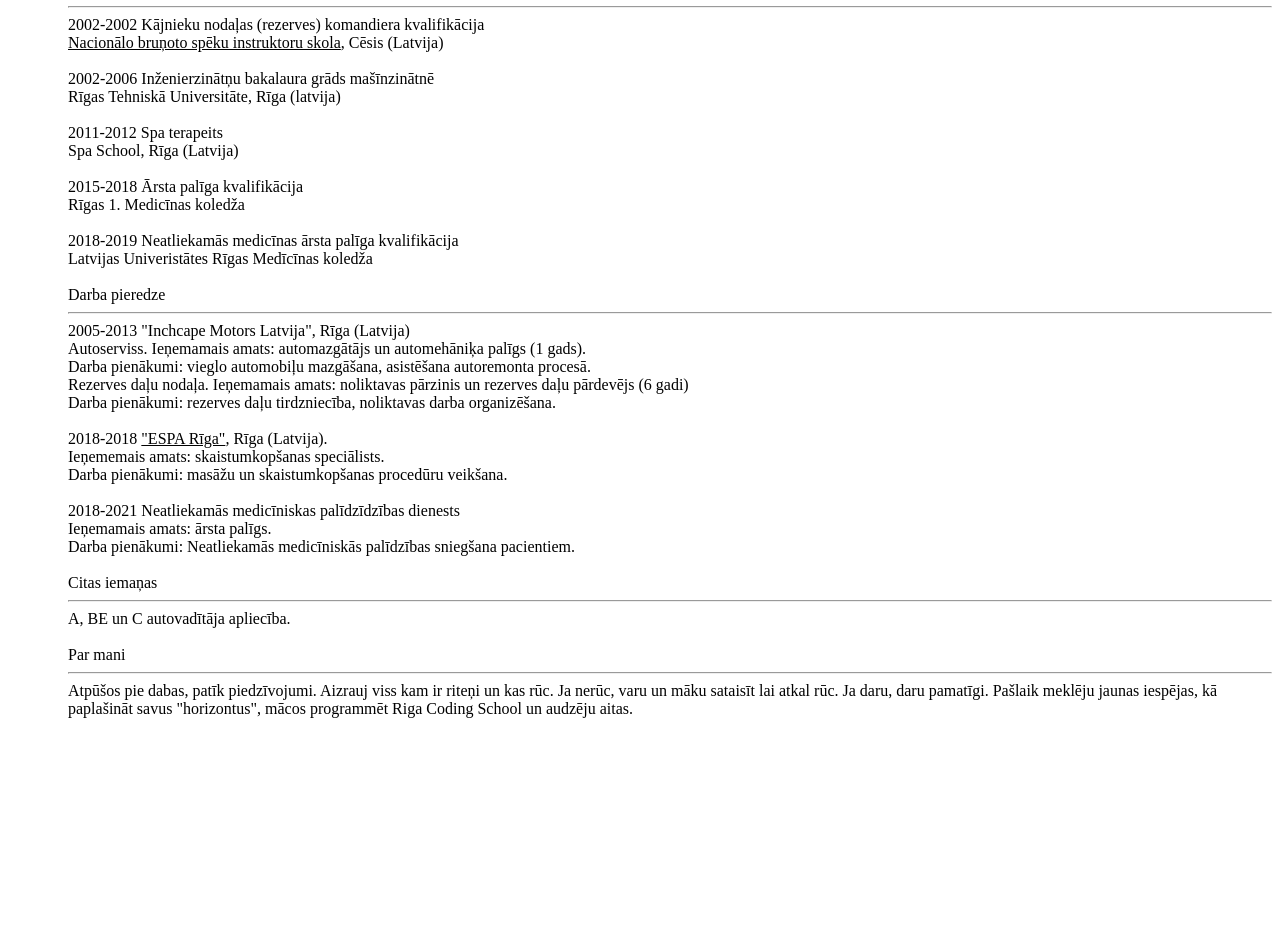
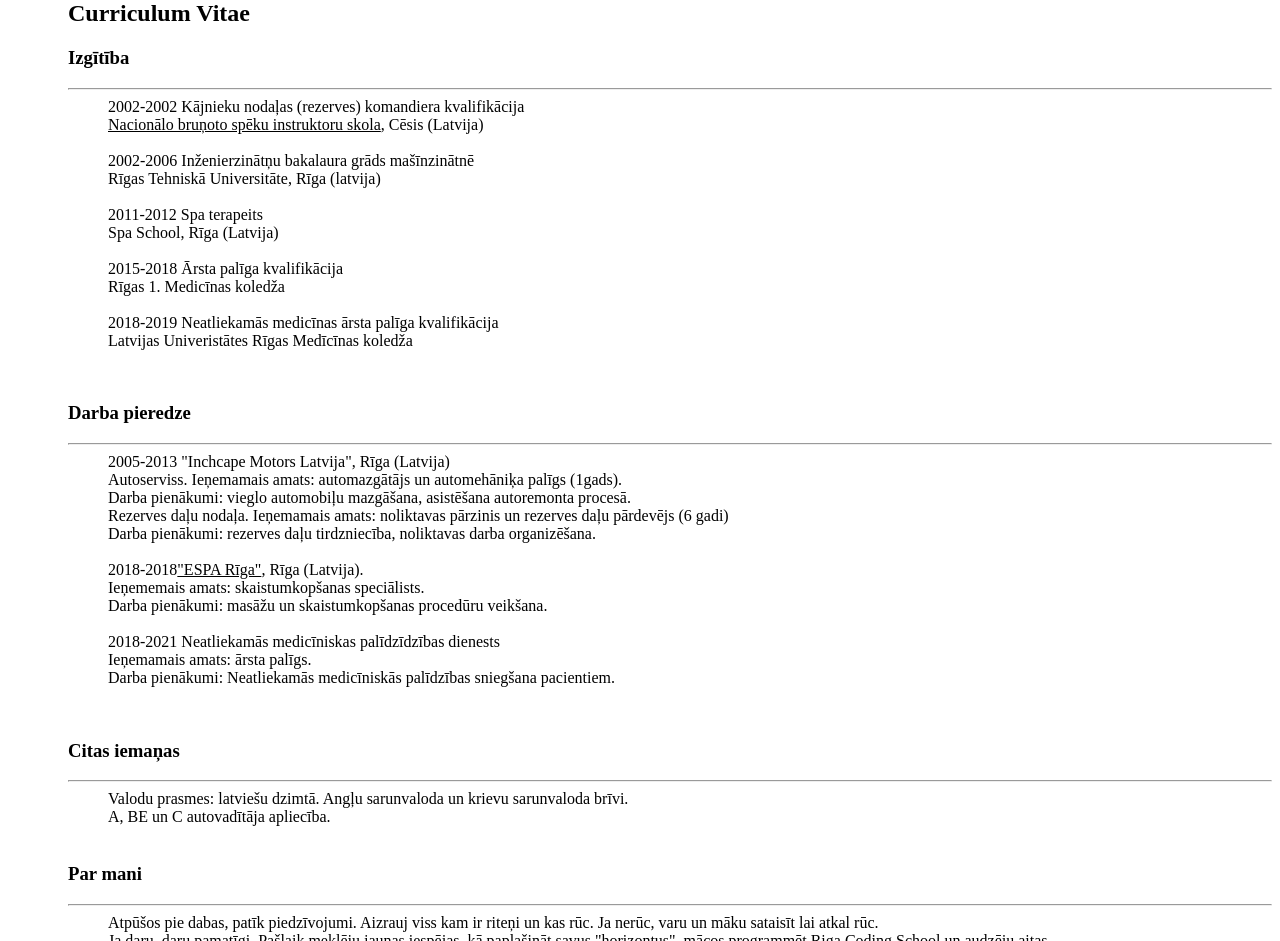
Before and after one commit to Janis444/cv, a plain HTML site: page index.html in a window 1280 px wide. Shown: the part 126-1067 px from the top of the page. Before the commit the page ends 852 px from the top, so only its background shows below. Drawn offline with Linux system fonts and the light colour scheme.

Commit message:
final
final pēdējais, last!

```diff
--- a/index.html
+++ b/index.html
@@ -15,85 +15,105 @@
             <h1>Jānis Kalniņš</h1>
         </div>
         <div class="bar">
-            <a href="./foto.html">Foto</a>
-            <a href="./kontaktinfo.html">Kontaktinformācija</a>
+            <a style="color: white;" href="./foto.html">Foto</a>
         </div>
     </nav>
     <!--Logo konteineris-->
 
     <br />
-    <nav class="saraksts">
-        <div>Izgītība</div>
+    <p>
+        <h2 class="saraksts">Curriculum Vitae</h2>
+    </p>
+    <dl class="saraksts">
+        <dt><h3>Izgītība</h3></dt>
         <hr />
-        <div>2002-2002 Kājnieku nodaļas (rezerves) komandiera kvalifikācija</div>
-        <div>
+        <dd>2002-2002 Kājnieku nodaļas (rezerves) komandiera kvalifikācija</dd>
+        <dd>
             <a style="color: black" target="_blank" href="https://www.mil.lv/lv/vienibas/macibu-vadibas-pavelnieciba/instruktoru-skola">Nacionālo bruņoto spēku instruktoru skola</a
         >, Cēsis (Latvija)
-      </div>
+      </dd>
       <br />
-      <div>2002-2006 Inženierzinātņu bakalaura grāds mašīnzinātnē</div>
-      <div>Rīgas Tehniskā Universitāte, Rīga (latvija)</div>
+      <dd>2002-2006 Inženierzinātņu bakalaura grāds mašīnzinātnē</dd>
+      <dd>Rīgas Tehniskā Universitāte, Rīga (latvija)</dd>
       <br />
-      <div>2011-2012 Spa terapeits</div>
-      <div>Spa School, Rīga (Latvija)</div>
+      <dd>2011-2012 Spa terapeits</dd>
+      <dd>Spa School, Rīga (Latvija)</dd>
       <br />
-      <div>2015-2018 Ārsta palīga kvalifikācija</div>
-      <div>Rīgas 1. Medicīnas koledža</div>
+      <dd>2015-2018 Ārsta palīga kvalifikācija</dd>
+      <dd>Rīgas 1. Medicīnas koledža</dd>
       <br />
-      <div>2018-2019 Neatliekamās medicīnas ārsta palīga kvalifikācija</div>
-      <div>Latvijas Univeristātes Rīgas Medīcīnas koledža</div>
-      <br />
-      <!--izglītība-->
-      <div>Darba pieredze</div>
+      <dd>2018-2019 Neatliekamās medicīnas ārsta palīga kvalifikācija</dd>
+      <dd>Latvijas Univeristātes Rīgas Medīcīnas koledža</dd>
+    </dl>
+    <br />
+    <!--izglītība-->
+
+    <dl class="saraksts">
+      <dt><h3>Darba pieredze</h3></dt>
       <hr />
-      <div>2005-2013 "Inchcape Motors Latvija", Rīga (Latvija)</div>
-      <div>
-        Autoserviss. Ieņemamais amats: automazgātājs un automehāniķa palīgs (1
-        gads).
-      </div>
-      <div>
+      <dd>2005-2013 "Inchcape Motors Latvija", Rīga (Latvija)</dd>
+      <dd>
+        Autoserviss. Ieņemamais amats: automazgātājs un automehāniķa palīgs
+        (1gads).
+      </dd>
+      <dd>
         Darba pienākumi: vieglo automobiļu mazgāšana, asistēšana autoremonta
         procesā.
-      </div>
-      <div>
+      </dd>
+      <dd>
         Rezerves daļu nodaļa. Ieņemamais amats: noliktavas pārzinis un rezerves
         daļu pārdevējs (6 gadi)
-      </div>
-      <div>
+      </dd>
+      <dd>
         Darba pienākumi: rezerves daļu tirdzniecība, noliktavas darba
         organizēšana.
-      </div>
+      </dd>
       <br />
-      <div>
-        2018-2018
-        <a style="color: black" target="_blank" href="https://www.espariga.lv/"
+      <dd>
+        2018-2018<a
+          style="color: black"
+          target="_blank"
+          href="https://www.espariga.lv/"
           >"ESPA Rīga"</a
         >, Rīga (Latvija).
-      </div>
-      <div>Ieņememais amats: skaistumkopšanas speciālists.</div>
-      <div>Darba pienākumi: masāžu un skaistumkopšanas procedūru veikšana.</div>
+      </dd>
+      <dd>Ieņememais amats: skaistumkopšanas speciālists.</dd>
+      <dd>Darba pienākumi: masāžu un skaistumkopšanas procedūru veikšana.</dd>
       <br />
-      <div>2018-2021 Neatliekamās medicīniskas palīdzīdzības dienests</div>
-      <div>Ieņemamais amats: ārsta palīgs.</div>
-      <div>
+      <dd>2018-2021 Neatliekamās medicīniskas palīdzīdzības dienests</dd>
+      <dd>Ieņemamais amats: ārsta palīgs.</dd>
+      <dd>
         Darba pienākumi: Neatliekamās medicīniskās palīdzības sniegšana
         pacientiem.
-      </div>
-      <!--Darba pieredze-->
+      </dd>
+    </dl>
+    <br />
+    <!--Darba pieredze-->
+
+    <dl class="saraksts">
+      <dt><h3>Citas iemaņas</h3></dt>
+      <hr />
+      <dd>
+        Valodu prasmes: latviešu dzimtā. Angļu sarunvaloda un krievu sarunvaloda
+        brīvi.
+      </dd>
+      <dd>A, BE un C autovadītāja apliecība.</dd>
       <br />
-      <div>Citas iemaņas</div>
+      <dt><h3>Par mani</h3></dt>
       <hr />
+      <dd>
+        Atpūšos pie dabas, patīk piedzīvojumi. Aizrauj viss kam ir riteņi un kas
+        rūc. Ja nerūc, varu un māku sataisīt lai atkal rūc. <br />
+        Ja daru, daru pamatīgi. Pašlaik meklēju jaunas iespējas, kā paplašināt
+        savus "horizontus", mācos programmēt Riga Coding School un audzēju
+        aitas.
+      </dd>
+    </dl>
 
-      <div>A, BE un C autovadītāja apliecība.</div>
-      <br />
-      <div>Par mani</div>
-      <hr />
-      <div>
-        Atpūšos pie dabas, patīk piedzīvojumi. Aizrauj viss kam ir riteņi un kas
-        rūc. Ja nerūc, varu un māku sataisīt lai atkal rūc. Ja daru, daru
-        pamatīgi. Pašlaik meklēju jaunas iespējas, kā paplašināt savus
-        "horizontus", mācos programmēt Riga Coding School un audzēju aitas.
-      </div>
+    <nav class="galvenais">
+      <div>Adrese: "Kalnģēģeri", Vadakstes pagasts, Saldus novads</div>
+      <div>Tel.nr.: (+371) 29524877</div>
+      <div>e-pasts: janisk4@gmail.com</div>
     </nav>
   </body>
 </html>
--- a/style.css
+++ b/style.css
@@ -11,17 +11,12 @@ body {
     justify-content: space-around;
 }
 
-nav a {
-    color: white;
-    text-align: center;
+.bar {
+    font-size: 20px;
 }
 
 .JanisKalnins {
-    font-size: 70px;
-}
-
-.bar {
-    font-size: 20px;
+    font-size: 50px;
 }
 
 .saraksts {
```
Also changed, not shown: foto.html (+21 -5 lines), kontaktinfo.html (deleted, +0 -19 lines), pic/IMAG0808.jpg (added), pic/IMG-20161230-WA0000.jpg (added), pic/IMG-20180323-WA0004.jpg (added), pic/IMG_20200830_160805.jpg (added), pic/Mirkli_no_manas_dzives_4.jpg (added), pic/Profila_bildes_1.jpg (added), 1 other file.
